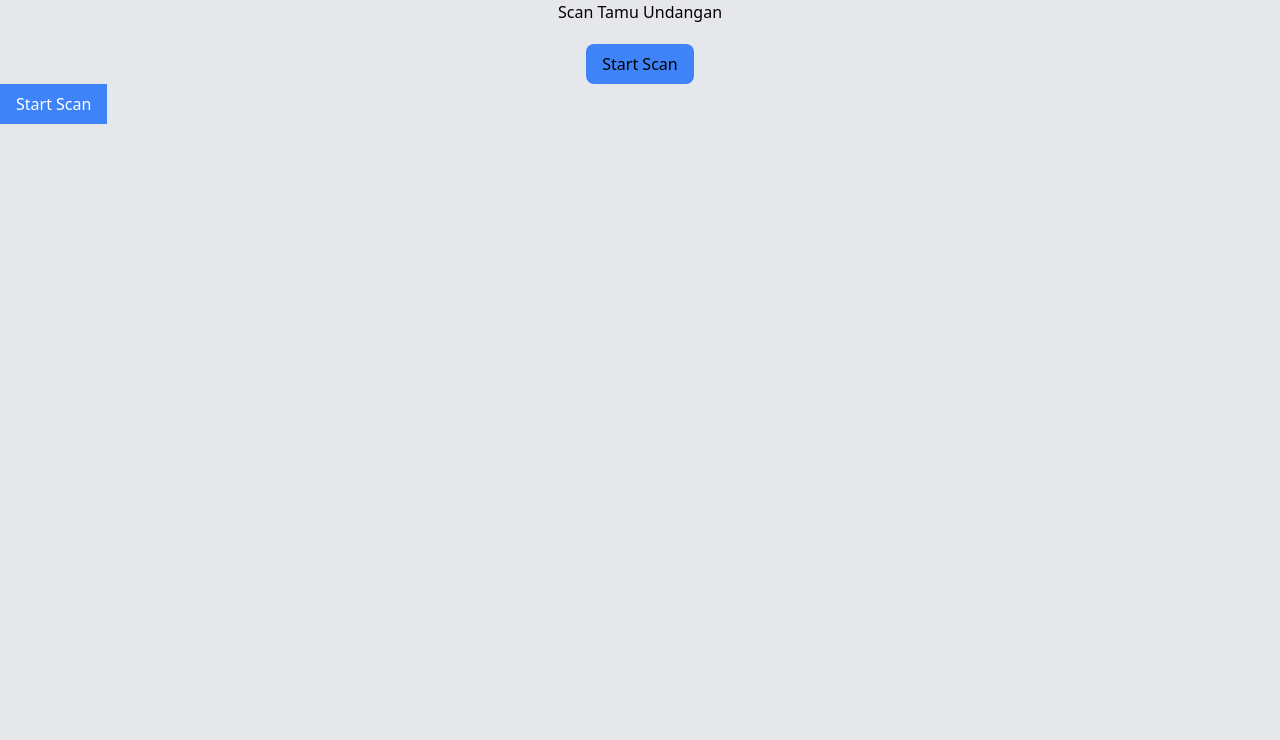
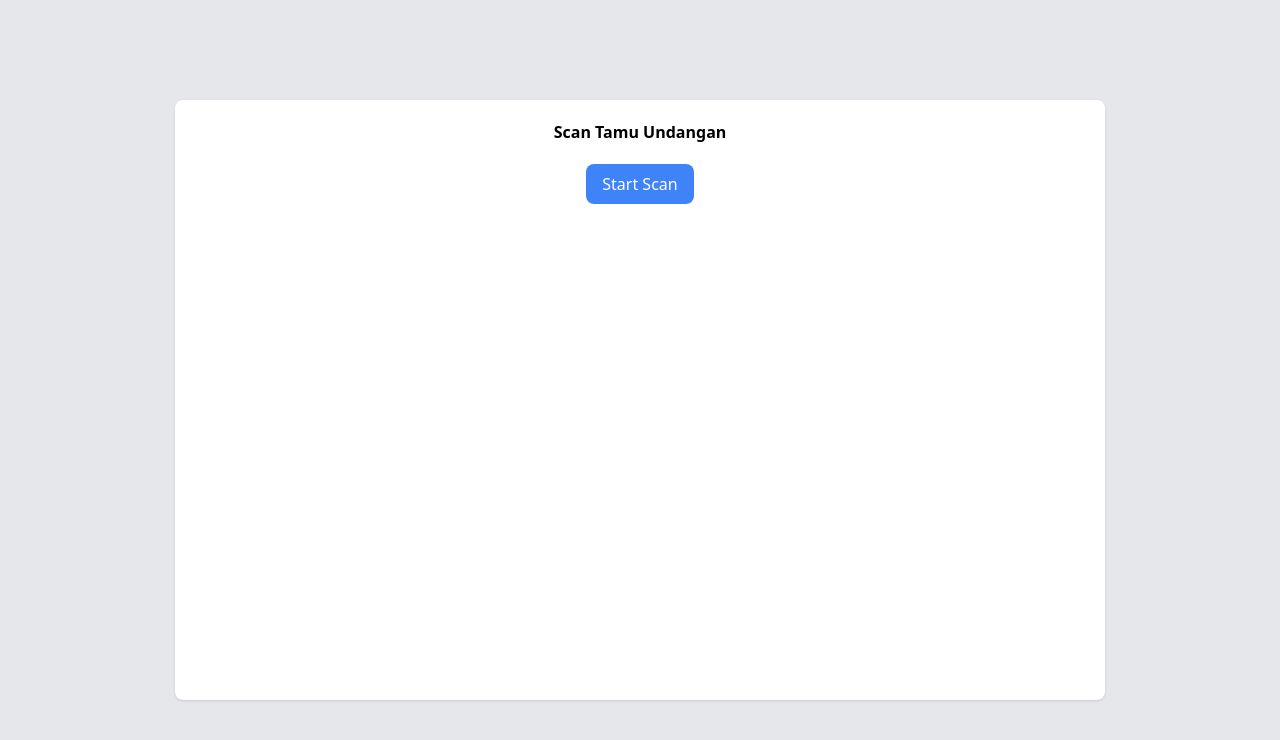
Before and after one commit to izrullahfirdaus/register-app, a Next.js app: page /scan in a window 1280 px wide. Shown: the top 740 px of the page. Built offline with nearby package versions, Linux system fonts and the light colour scheme.

Commit message:
adding scanner

```diff
--- a/src/pages/registrasi/index.js
+++ b/src/pages/registrasi/index.js
@@ -109,7 +109,7 @@ const Registrasi = () => {
 
     return (
         <div className="grid h-screen place-items-center sm:px-5">
-            <div className=" h-3/4 bg-white shadow rounded-lg overflow-scroll">
+            <div className="h-3/4 bg-white shadow rounded-lg overflow-scroll">
                 <div className="grid gap-4 mt-3">
                     <div>
                         <p className="text-center font-bold">Daftar Tamu</p>
--- a/src/pages/scan/index.js
+++ b/src/pages/scan/index.js
@@ -1,15 +1,20 @@
 import {useState} from "react";
 import {QrReader} from "react-qr-reader";
+import {useRouter} from "next/router";
 
 const Scan = () => {
+    const router = useRouter()
 
     const [startScan, setStartScan] = useState(false);
     const [loadingScan, setLoadingScan] = useState(false);
     const [data, setData] = useState("");
 
-    const btnStartScan = <button className="px-4 py-2 bg-blue-500 text-white" onClick={() => setStartScan(true)}>Start Scan</button>
-    const btnStopScan = <button className="px-4 py-2 bg-blue-500 text-white" onClick={() => setStartScan(false)}>Cancel Scan</button>
+    const btnStartScan = <button className="px-4 py-2 bg-blue-500 text-white mx-auto rounded-lg" onClick={() => setStartScan(true)}>Start Scan</button>
+    const btnStopScan = <button className="px-4 py-2 bg-blue-500 text-white mx-auto rounded-lg" onClick={() => setStartScan(false)}>Cancel Scan</button>
 
+    if (data) {
+        router.push(data)
+    }
     const handleScan = async (scanData) => {
         console.log(`loaded data data`, scanData);
         if (scanData && scanData !== "") {
@@ -27,25 +32,25 @@ const Scan = () => {
     };
 
     return (
-        <>
-            <h2 className="text-center">
+        <div className="grid h-screen place-items-center sm:px-5">
+            <div className="h-3/4 w-3/4 bg-white shadow rounded-lg">
+                <h2 className="text-center font-bold mt-5">
                     Scan Tamu Undangan
                 </h2>
                 <div className="grid mt-5">
                     <div className="mx-auto">
-                    <button className="px-4 py-2 bg-blue-500 rounded-lg" onClick={handleScan}>Start Scan</button>
-                </div>
-                <div>
                         {!startScan ? btnStartScan : btnStopScan}
                     </div>
                     <div>
+
+                    </div>
+                    <div>
                         {startScan && (
-                        <div className="h-1/2 w-1/2">
+                            <div className="px-4">
                                 <QrReader
                                     constraints={{facingMode: 'environment'}}
                                     onError={handleError}
                                     onScan={handleScan}
-                                style={{ width: "300px" }}
                                 />
                             </div>
                         )}
@@ -54,7 +59,8 @@ const Scan = () => {
                         {data}
                     </h1>
                 </div>
-        </>
+            </div>
+        </div>
     )
 }
 
```
Lines whose indentation alone changed are shown as unchanged.
